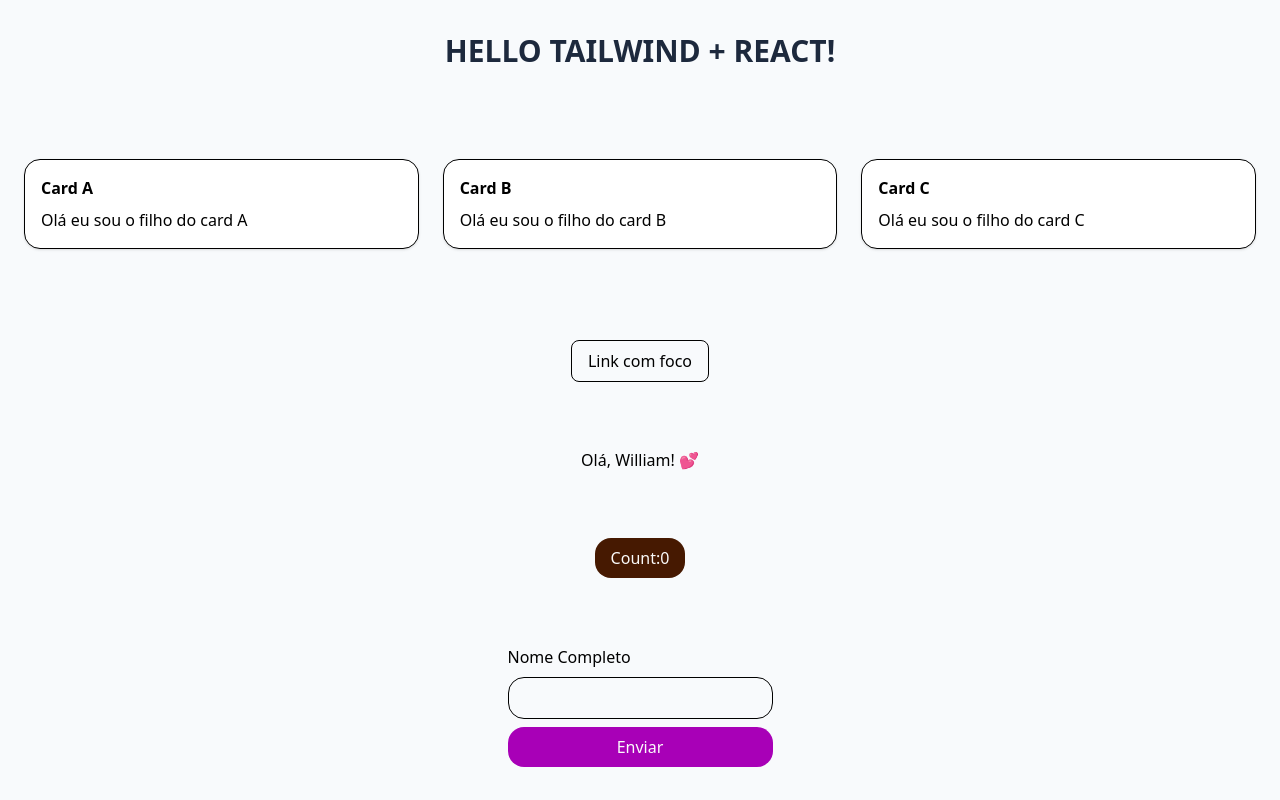
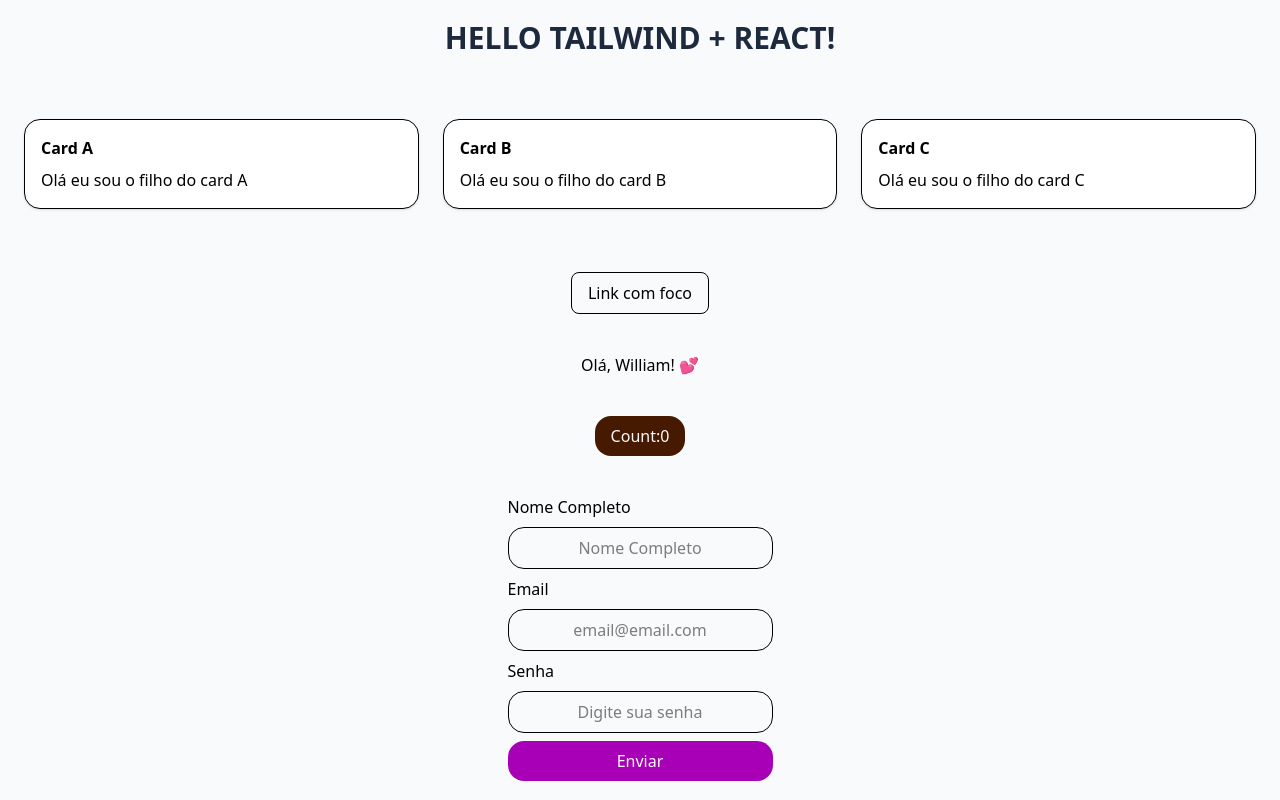
Before and after one commit to William-Daniel-Dias/my-project-react, a React (Vite) app: page / in a window 1280 px wide. Built offline with nearby package versions, Linux system fonts and the light colour scheme.

Commit message:
alterações

```diff
--- a/src/App.jsx
+++ b/src/App.jsx
@@ -6,6 +6,8 @@
 const App = () => {
   const [count, setCount] = useState(0)
   const [name, setName] = useState("")
+  const [email, setEmail] = useState("")
+  const [password, setPassword] = useState("")
 
   const CARDS = [
     {
@@ -30,8 +32,9 @@
   const handleSubmit = event => {
     event.preventDefault()
 
-    console.log({ name })
+    console.log({ name,email,password })
   }
+
 
 
   return (
@@ -62,10 +65,31 @@
         <TextField
           id="name"
           name="fullName"
+          placeholder="Nome Completo"
           label="Nome Completo"
           type="text"
           value={name}
           onChange={event => setName(event.target.value)}
+        />
+
+        <TextField
+          id="email"
+          name="email"
+          placeholder="email@email.com"
+          label="Email"
+          type="email"
+          value={email}
+          onChange={event => setEmail(event.target.value)}
+        />
+
+        <TextField
+          id="password"
+          name="password"
+          placeholder="Digite sua senha"
+          label="Senha"
+          type="password"
+          value={password}
+          onChange={event => setPassword(event.target.value)}
         />
 
       <button
```
